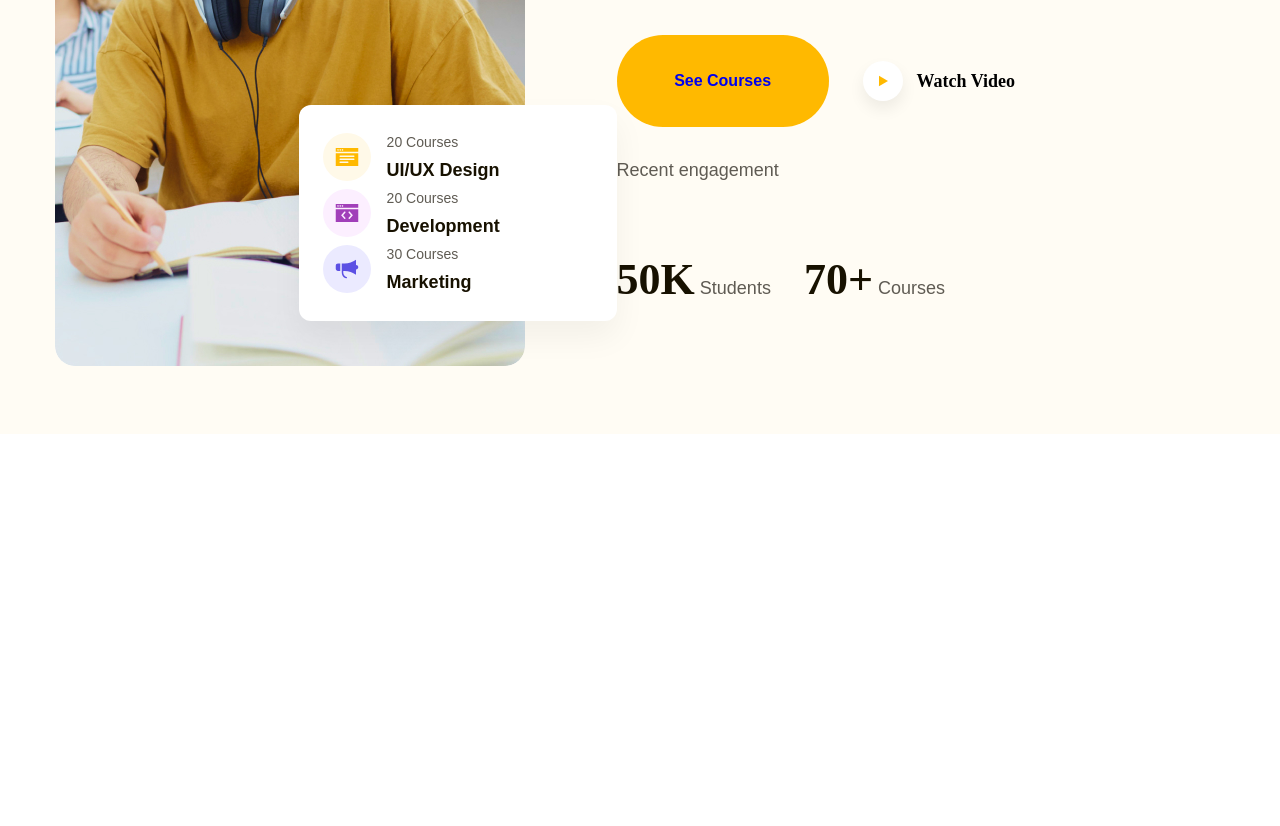
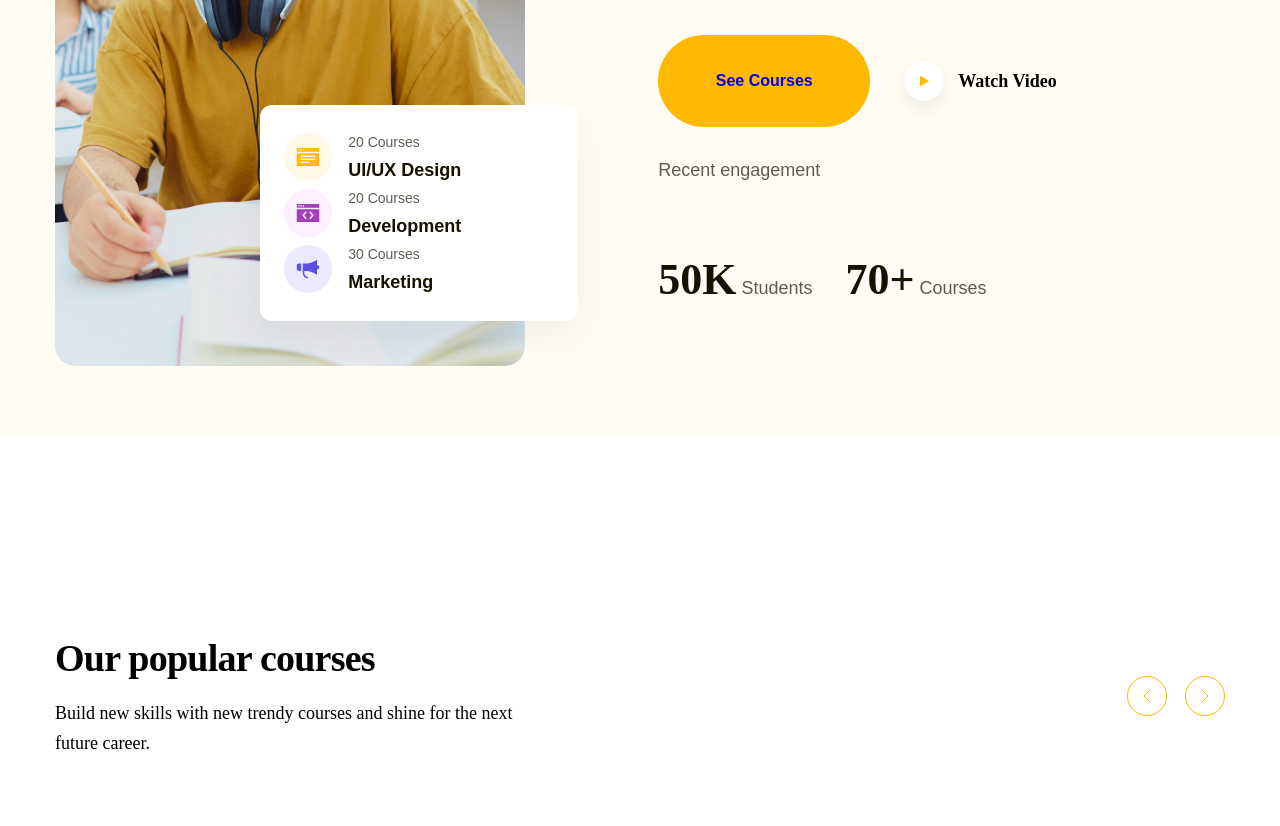
Before and after one commit to Ctinh193/project-1, a plain HTML site: page index.html in a window 1280 px wide. Shown: the part 468-1294 px from the top of the page. Drawn offline with Linux system fonts and the light colour scheme.

Commit message:
p5 lam phan popular part 1

```diff
--- a/assets/css/style.css
+++ b/assets/css/style.css
@@ -14,6 +14,19 @@ body {
   font-family: "Poppins", sans-serif;
 }
 /* Common */
+a {
+  text-decoration: none;
+}
+.heading-lv2 {
+  font-family: Sen;
+  font-size: 3.8rem;
+  font-weight: 700;
+  line-height: 48px;
+  letter-spacing: -0.02em;
+  text-align: left;
+  text-underline-position: from-font;
+  text-decoration-skip-ink: none;
+}
 .btn {
   border: aqua;
   width: 118px;
@@ -110,6 +123,7 @@ a {
 }
 .hero .content-block {
   width: 52%;
+  padding: 0 0 0 80px;
 }
 /* hero left */
 .hero .media-block .img {
@@ -275,3 +289,43 @@ a {
 .hero .stats strong:nth-child(2) {
   margin-left: 28px;
 }
+.popular {
+  padding: 65px 0;
+  margin-top: 135px;
+}
+.popular-top {
+  display: flex;
+  align-items: center;
+  justify-content: space-between;
+}
+.popular-top .desc {
+  margin-top: 16px;
+  width: 458px;
+  font-family: Poppins;
+  font-size: 18px;
+  font-weight: 400;
+  line-height: 30px;
+  text-align: left;
+  text-underline-position: from-font;
+  text-decoration-skip-ink: none;
+}
+.popular-top .control {
+  display: flex;
+  gap: 18px;
+}
+.popular-top .control-btn {
+  display: flex;
+  align-items: center;
+  justify-content: center;
+  background: transparent;
+  width: 40px;
+  height: 40px;
+  border-radius: 50%;
+  color: var(--primary-color);
+  border: 1px solid var(--primary-color);
+}
+.popular-top .control-btn:hover {
+  background-color: var(--primary-color);
+  color: #fff;
+  cursor: pointer;
+}
--- a/index.html
+++ b/index.html
@@ -44,17 +44,22 @@
     </header>
     <!-- main -->
     <div class="main">
+      <!-- hero -->
       <div class="hero">
         <div class="main-content">
           <div class="body">
             <!-- hero left -->
             <div class="media-block">
-              <img src="./assets/img/hero_img.jpg" alt="Learn without limits and spread knowledge." class="img">
+              <img
+                src="./assets/img/hero_img.jpg"
+                alt="Learn without limits and spread knowledge."
+                class="img"
+              />
               <div class="hero-summary">
                 <!-- item 1 -->
                 <div class="item">
                   <div class="icon">
-                    <img src="./icon/1.svg" alt="">
+                    <img src="./icon/1.svg" alt="" />
                   </div>
                   <div class="info">
                     <p class="label">20 Courses</p>
@@ -64,7 +69,7 @@
                 <!-- item 2 -->
                 <div class="item">
                   <div class="icon icon2">
-                    <img src="./icon/2.svg" alt="">
+                    <img src="./icon/2.svg" alt="" />
                   </div>
                   <div class="info">
                     <p class="label">20 Courses</p>
@@ -74,7 +79,7 @@
                 <!-- item 3 -->
                 <div class="item">
                   <div class="icon icon3">
-                    <img src="./icon/3.svg" alt="">
+                    <img src="./icon/3.svg" alt="" />
                   </div>
                   <div class="info">
                     <p class="label">30 Courses</p>
@@ -85,24 +90,78 @@
             </div>
             <!-- hero right -->
             <div class="content-block">
-            <h1 class="heading">Learn without limits and spread knowledge.</h1>
-            <p class="desc">Build new skills for that “this is my year”
-              feeling with courses, certificates,
-              and degrees from world-class universities and companies.
+              <h1 class="heading">
+                Learn without limits and spread knowledge.
+              </h1>
+              <p class="desc">
+                Build new skills for that “this is my year” feeling with
+                courses, certificates, and degrees from world-class universities
+                and companies.
               </p>
               <div class="cta-group">
                 <a href="#!" class="btn hero-cta">See Courses</a>
                 <button class="watch-video">
                   <div class="icon">
-                <img src="./icon/rectangle.svg" alt="">
+                    <img src="./icon/rectangle.svg" alt="" />
                   </div>
                   <span>Watch Video</span>
                 </button>
               </div>
               <p class="desc desc-recent">Recent engagement</p>
               <p class="desc stats">
-             <strong>50K</strong> Students
-             <strong>70+</strong> Courses</p>
+                <strong>50K</strong> Students <strong>70+</strong> Courses
+              </p>
+            </div>
+          </div>
+        </div>
+      </div>
+      <!-- popular -->
+      <div class="popular">
+        <div class="main-content">
+          <div class="popular-top">
+            <!-- popular left -->
+            <div class="info">
+              <h2 class="heading-lv2">Our popular courses</h2>
+              <p class="desc">
+                Build new skills with new trendy courses and shine for the next
+                future career.
+              </p>
+            </div>
+            <!-- popular right -->
+            <div class="control">
+              <button class="control-btn">
+                <svg
+                  width="8"
+                  height="14"
+                  viewBox="0 0 8 14"
+                  fill="none"
+                  xmlns="http://www.w3.org/2000/svg"
+                >
+                  <path
+                    d="M7 1L1 7L7 13"
+                    stroke="currentColor"
+                    stroke-linecap="round"
+                    stroke-linejoin="round"
+                  />
+                </svg>
+              </button>
+              <button class="control-btn">
+                <svg
+                  width="8"
+                  height="14"
+                  viewBox="0 0 8 14"
+                  fill="none"
+                  xmlns="http://www.w3.org/2000/svg"
+                >
+                  <path
+                    d="M1 1L7 7L1 13"
+                    stroke="currentColor"
+                    stroke-linecap="round"
+                    stroke-linejoin="round"
+                  />
+                </svg>
+              </button>
+            </div>
           </div>
         </div>
       </div>
```
Also changed, not shown: icon/control1.svg (added), icon/control2.svg (added). Lines whose indentation alone changed are shown as unchanged.
